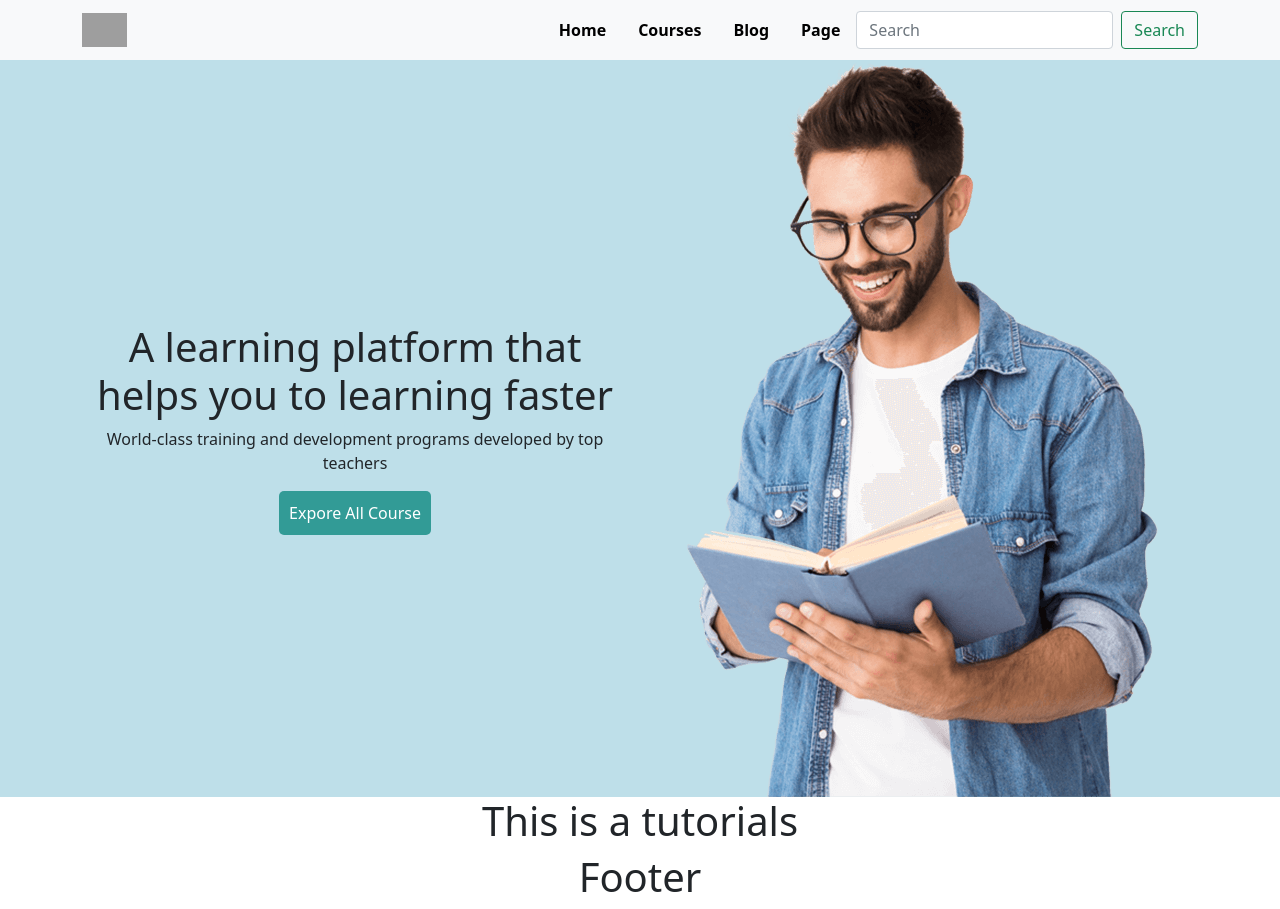
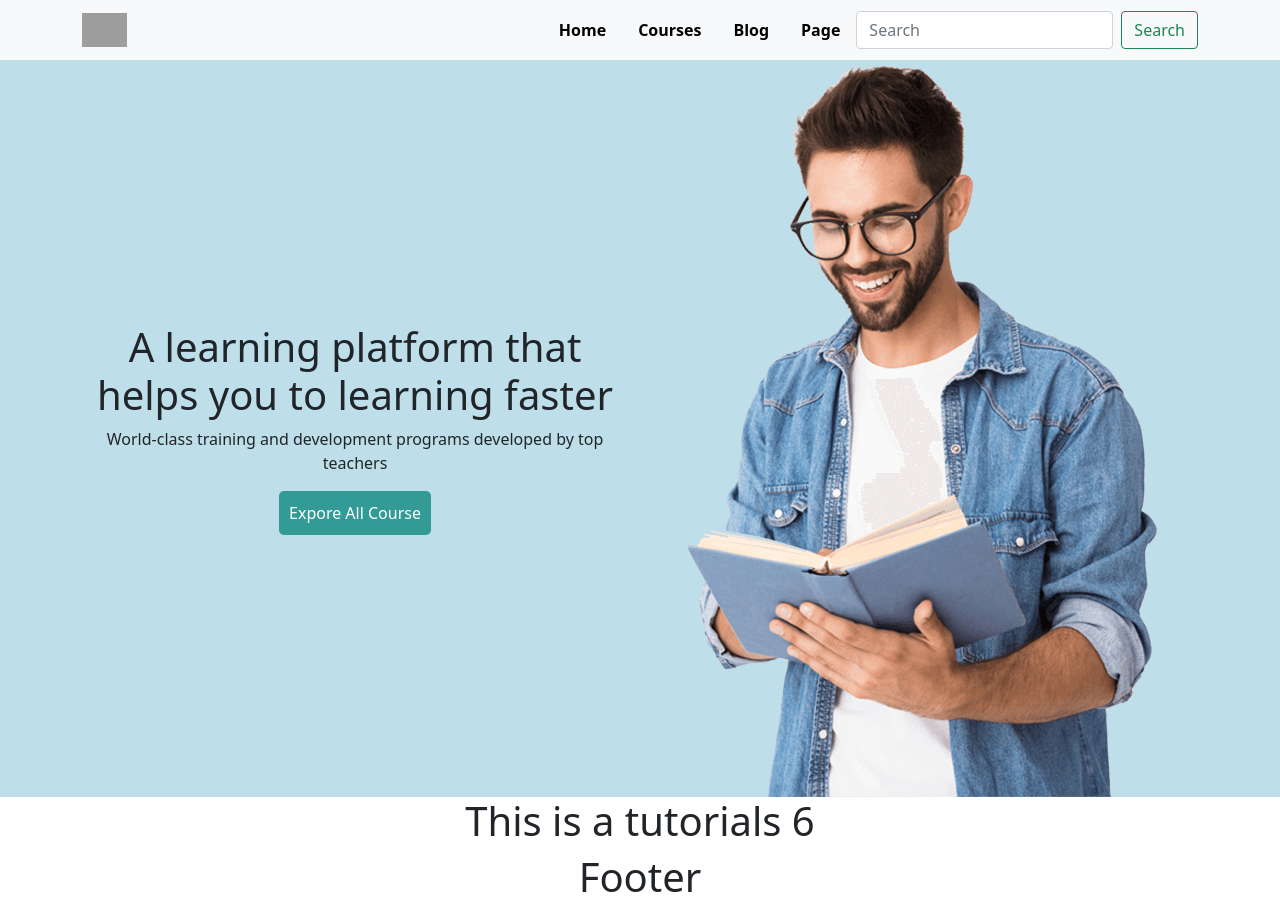
Before and after one commit to Momenuzzaman/educational-website, a React (Create React App) app: page / in a window 1280 px wide. Built offline with nearby package versions, Linux system fonts and the light colour scheme; grey boxes are pictures that could not be loaded.

Commit message:
data fetch

```diff
--- a/src/Components/Home/Tutorials/Tutorials.js
+++ b/src/Components/Home/Tutorials/Tutorials.js
@@ -1,10 +1,16 @@
-import React, { useState } from 'react';
+import React, { useEffect, useState } from 'react';
 
 const Tutorials = () => {
-    const [tutorials, setTutorial] = useState({});
+    const [tutorials, setTutorial] = useState([]);
+
+    useEffect(() => {
+        fetch("education.json")
+            .then(res => res.json())
+            .then(data => setTutorial(data));
+    }, []);
     return (
         <div>
-            <h1>This is a tutorials</h1>
+            <h1>This is a tutorials {tutorials.length}</h1>
         </div>
     );
 };
```
